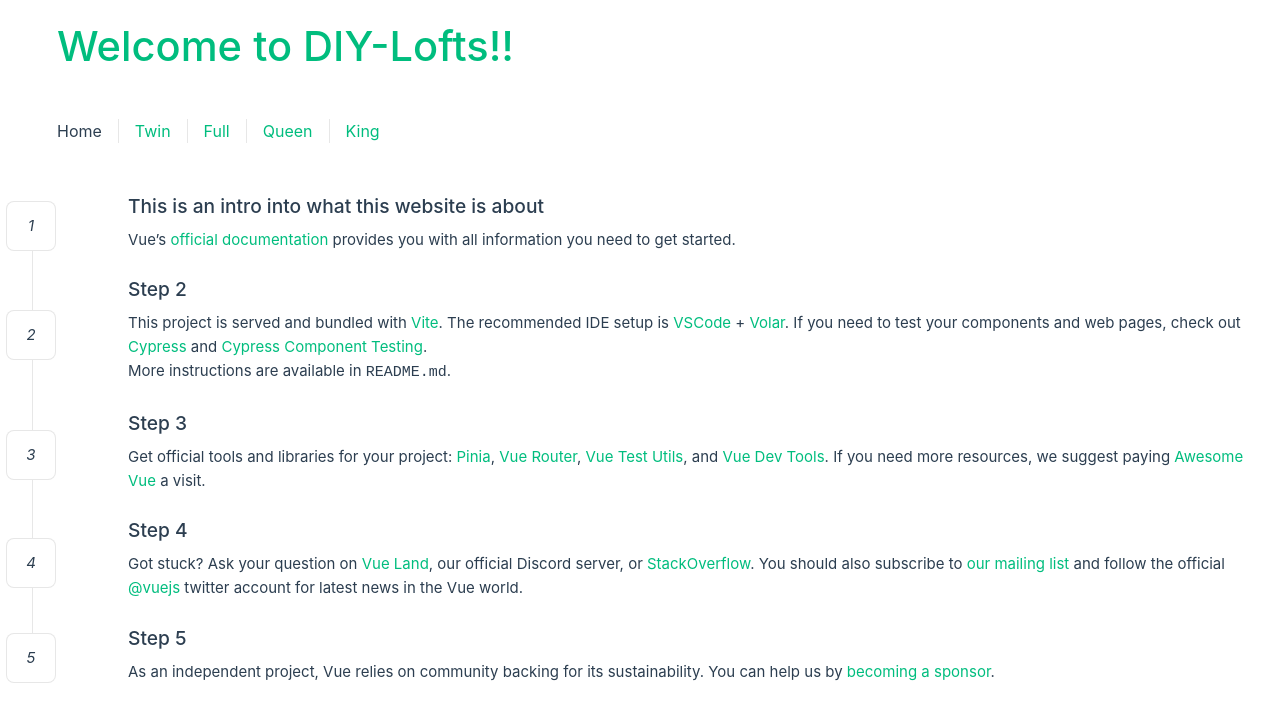
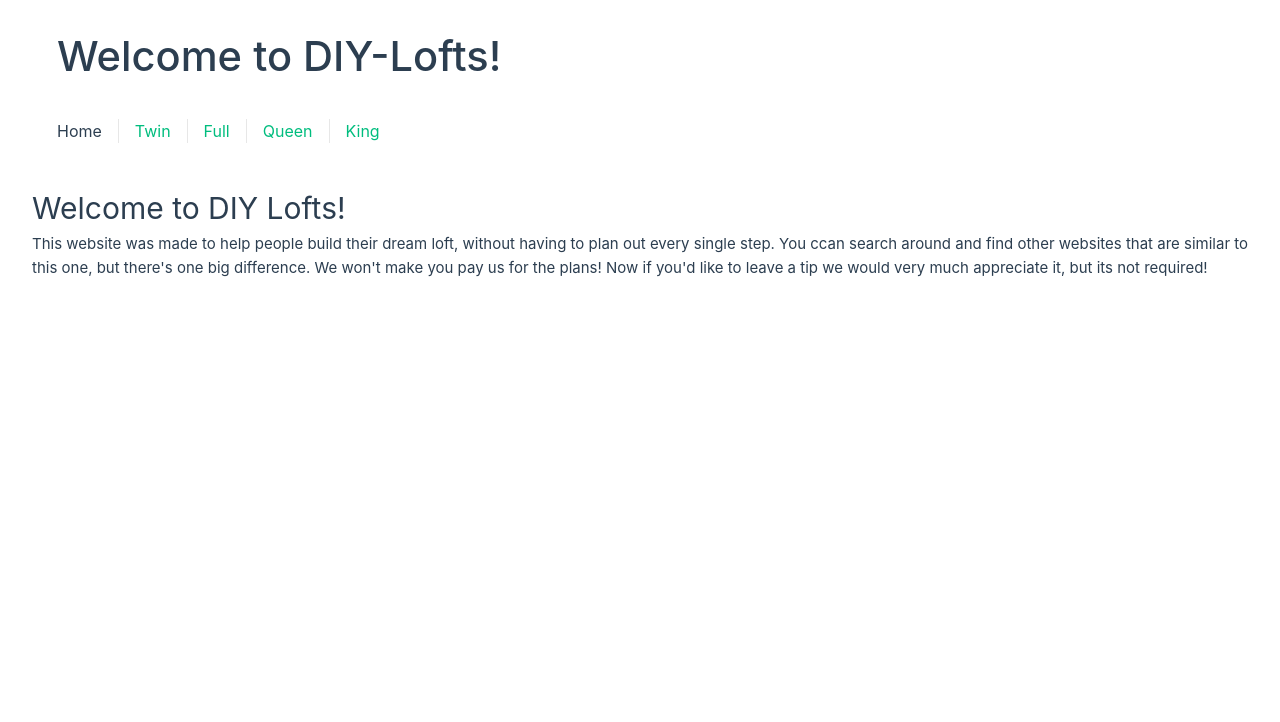
Before and after one commit to Armando-Robles/DIY-Loft, a Vue app: page / in a window 1280 px wide. Shown: the top 722 px of the page. Built offline with nearby package versions, Linux system fonts and the light colour scheme.

Commit message:
Added 4 components, made the Full page testpage

```diff
--- a/src/App.vue
+++ b/src/App.vue
@@ -1,15 +1,14 @@
 <script setup>
 import { RouterLink, RouterView } from 'vue-router'
-import Home from './components/Home.vue'
+// import Home from './components/Home.vue'
 </script>
 
 <template>
   <header>
-    <!-- <img alt="Vue logo" class="logo" src="@/assets/logo.svg" width="125" height="125" /> -->
-
-    <div class="wrapper">
-      <Home msg="Welcome to DIY-Lofts!!" />
-
+    <div class="greetings">
+      <h1>Welcome to DIY-Lofts!</h1>
+      </div>
+      <div>
       <nav>
         <RouterLink to="/">Home</RouterLink>
         <RouterLink to="/twin">Twin</RouterLink>
@@ -19,8 +18,10 @@ import Home from './components/Home.vue'
       </nav>
     </div>
   </header>
+  <div>
+    <RouterView />
+  </div>
 
-  <RouterView />
 </template>
 
 <style scoped>
@@ -30,6 +31,16 @@ header {
   /* justify-content: center; */
   padding: 25px;
 }
+
+h1 {
+  font-weight: 500;
+  font-size: 2.6rem;
+  /* position: fixed; */
+}
+.greetings h1 {
+  text-align: center;
+}
+
 
 .logo {
   display: block;
@@ -72,7 +83,7 @@ nav a:first-of-type {
     margin: 0 2rem 0 0;
   }
 
-  header .wrapper {
+  header .greetings {
     display: flex;
     align-items: center;
     flex-wrap: wrap;
@@ -86,5 +97,8 @@ nav a:first-of-type {
     padding: 1rem 0;
     margin-top: 1rem;
   }
+  /* .greetings h1 {
+    text-align: left;
+  } */
 }
 </style>
--- a/src/components/ExampleBanner.vue
+++ /dev/null
@@ -1,39 +0,0 @@
-<script setup>
-defineProps({
-  source: {
-    type: String,
-    required: true
-  }
-})
-</script>
-
-<template>
-  <div class="greetings">
-    <img src="{{ source }}" />
-  </div>
-</template>
-
-<style scoped>
-h1 {
-  font-weight: 500;
-  font-size: 2.6rem;
-  position: relative;
-  top: -10px;
-}
-
-h3 {
-  font-size: 1.2rem;
-}
-
-.greetings h1,
-.greetings h3 {
-  text-align: center;
-}
-
-@media (min-width: 1024px) {
-  .greetings h1,
-  .greetings h3 {
-    text-align: left;
-  }
-}
-</style>
--- a/src/components/Home.vue
+++ b/src/components/Home.vue
@@ -17,22 +17,15 @@ defineProps({
 h1 {
   font-weight: 500;
   font-size: 2.6rem;
-  position: relative;
-  top: -10px;
+  position: fixed;
 }
 
-h3 {
-  font-size: 1.2rem;
-}
-
-.greetings h1,
-.greetings h3 {
+.greetings h1 {
   text-align: center;
 }
 
 @media (min-width: 1024px) {
-  .greetings h1,
-  .greetings h3 {
+  .greetings h1 {
     text-align: left;
   }
 }
--- /dev/null
+++ b/src/components/Materials.vue
@@ -0,0 +1,16 @@
+<template>
+    <div class="materialbox">
+      <h2><slot name="mnh"></slot></h2>
+      <p><slot name="mnp"></slot></p>
+    </div>
+  </template>
+
+  <style scoped>
+  .materialbox{
+    padding: 2rem;
+  }
+
+  @media (min-width: 1024px) {
+
+  }
+  </style>
--- /dev/null
+++ b/src/components/Onthispage.vue
@@ -0,0 +1,20 @@
+<template>
+    <div class="otpbox">
+      <h2><slot name="otph"></slot></h2>
+      <p><slot name="otpp"></slot></p>
+    </div>
+  </template>
+
+  <style scoped>
+  .otpbox{
+    border-style: solid;
+    border-width: 2px;
+    border-radius: 1rem;
+    border-color: hsla(160, 100%, 37%, 1);
+    padding: 2rem;
+  }
+
+  @media (min-width: 1024px) {
+
+  }
+  </style>
--- /dev/null
+++ b/src/components/Pageheader.vue
@@ -0,0 +1,16 @@
+<template>
+    <div class="infobox">
+      <h2><slot name="lsh"></slot></h2>
+      <p><slot name="lshp"></slot></p>
+    </div>
+  </template>
+
+  <style scoped>
+  .infobox{
+    padding: 2rem;
+  }
+
+  @media (min-width: 1024px) {
+
+  }
+  </style>
--- /dev/null
+++ b/src/components/Pricing.vue
@@ -0,0 +1,16 @@
+<template>
+    <div class="pricingbox">
+      <h2><slot name="ph"></slot></h2>
+      <p><slot name="pp"></slot></p>
+    </div>
+  </template>
+
+  <style scoped>
+  .pricingbox{
+    padding: 2rem;
+  }
+
+  @media (min-width: 1024px) {
+
+  }
+  </style>
--- a/src/components/TheWelcome.vue
+++ b/src/components/TheWelcome.vue
@@ -3,82 +3,16 @@ import Steps from '../components/Steps.vue'
 </script>
 
 <template>
+<div class="intro">
+  <h1>Welcome to DIY Lofts!</h1>
+  <p>This website was made to help people build their dream loft, without having to plan out every single step. You ccan search around and find other
+    websites that are similar to this one, but there's one big difference. We won't make you pay us for the plans! Now if you'd like to leave a tip we
+  would very much appreciate it, but its not required! </p>
+</div>
+</template>
 
-
-
-  <Steps>
-    <template #icon>
-      1
-    </template>
-    <template #heading>This is an intro into what this website is about</template>
-
-    Vue’s
-    <a href="https://vuejs.org/" target="_blank" rel="noopener">official documentation</a>
-    provides you with all information you need to get started.
-  </Steps>
-
-  <Steps>
-    <template #icon>
-      2
-    </template>
-    <template #heading>Step 2</template>
-
-    This project is served and bundled with
-    <a href="https://vitejs.dev/guide/features.html" target="_blank" rel="noopener">Vite</a>. The
-    recommended IDE setup is
-    <a href="https://code.visualstudio.com/" target="_blank" rel="noopener">VSCode</a> +
-    <a href="https://github.com/johnsoncodehk/volar" target="_blank" rel="noopener">Volar</a>. If
-    you need to test your components and web pages, check out
-    <a href="https://www.cypress.io/" target="_blank" rel="noopener">Cypress</a> and
-    <a href="https://on.cypress.io/component" target="_blank">Cypress Component Testing</a>.
-
-    <br />
-
-    More instructions are available in <code>README.md</code>.
-  </Steps>
-
-  <Steps>
-    <template #icon>
-      3
-    </template>
-    <template #heading>Step 3</template>
-
-    Get official tools and libraries for your project:
-    <a href="https://pinia.vuejs.org/" target="_blank" rel="noopener">Pinia</a>,
-    <a href="https://router.vuejs.org/" target="_blank" rel="noopener">Vue Router</a>,
-    <a href="https://test-utils.vuejs.org/" target="_blank" rel="noopener">Vue Test Utils</a>, and
-    <a href="https://github.com/vuejs/devtools" target="_blank" rel="noopener">Vue Dev Tools</a>. If
-    you need more resources, we suggest paying
-    <a href="https://github.com/vuejs/awesome-vue" target="_blank" rel="noopener">Awesome Vue</a>
-    a visit.
-  </Steps>
-
-  <Steps>
-    <template #icon>
-      4
-    </template>
-    <template #heading>Step 4</template>
-
-    Got stuck? Ask your question on
-    <a href="https://chat.vuejs.org" target="_blank" rel="noopener">Vue Land</a>, our official
-    Discord server, or
-    <a href="https://stackoverflow.com/questions/tagged/vue.js" target="_blank" rel="noopener"
-      >StackOverflow</a
-    >. You should also subscribe to
-    <a href="https://news.vuejs.org" target="_blank" rel="noopener">our mailing list</a> and follow
-    the official
-    <a href="https://twitter.com/vuejs" target="_blank" rel="noopener">@vuejs</a>
-    twitter account for latest news in the Vue world.
-  </Steps>
-
-  <Steps>
-    <template #icon>
-      5
-    </template>
-    <template #heading>Step 5</template>
-
-    As an independent project, Vue relies on community backing for its sustainability. You can help
-    us by
-    <a href="https://vuejs.org/sponsor/" target="_blank" rel="noopener">becoming a sponsor</a>.
-  </Steps>
-</template>
+<style>
+.intro {
+  align-items: center;
+}
+</style>
--- a/src/views/Full.vue
+++ b/src/views/Full.vue
@@ -1,36 +1,106 @@
 <script setup>
-import Steps from '../components/Steps.vue'
+import Steps from "../components/Steps.vue";
+import Lsh from "../components/Pageheader.vue";
+import Otp from "../components/Onthispage.vue";
+import Mn from "../components/Materials.vue";
+import Pricing from '../components/Pricing.vue';
 </script>
 
 <template>
+  <div id="about"> <!-- Loft Size Header -->
+    <Lsh>
+      <template #lsh> Ah the classic Full bed </template>
+      <template #lshp>
+        There's nothing classic, just wanted to say that.
+      </template>
+    </Lsh>
+  </div>
 
+  <div> <!-- On This Page -->
+    <Otp>
+      <template #otph>
+        Here is a breakdown of what you'll find on this page!
+      </template>
+      <template #otpp>
+        <ul>
+          <li><a href="#about">About</a></li>
+          <li><a href="#materials">Materials</a></li>
+          <li><a href="#pricing">Pricing</a></li>
+          <li><a href="#steps">Steps</a></li>
+          <li><a href="#extras">Extras</a></li>
+        </ul>
+      </template>
+    </Otp>
+  </div>
 
+  <div id="materials"> <!-- Materials -->
+    <Mn>
+      <template #mnh>
+        Here is a list of the materials that will be needed for this project.
+      </template>
+      <template #mnp>
+        <ul>
+          <li>Wood</li>
+          <li>Tools</li>
+          <li>Determination</li>
+          <li>Courage</li>
+          <li>A nice lunch</li>
+        </ul>
+      </template>
+    </Mn>
+  </div>
 
+  <div id="pricing">
+    <Pricing>
+      <template #ph>
+        What should this project cost me?
+      </template>
+      <template #pp>
+        Let's talk about that..
+      </template>
+    </Pricing>
+  </div>
+
+  <div id="steps"> <!-- Steps portion -->
     <Steps>
-    <template #icon>
-      1
-    </template>
+      <template #icon> 1 </template>
       <template #heading>Step 1</template>
 
       Vue’s
-    <a href="https://vuejs.org/" target="_blank" rel="noopener">official documentation</a>
+      <a href="https://vuejs.org/" target="_blank" rel="noopener"
+        >official documentation</a
+      >
       provides you with all information you need to get started.
     </Steps>
 
     <Steps>
-    <template #icon>
-      2
-    </template>
+      <template #icon> 2 </template>
       <template #heading>Step 2</template>
 
       This project is served and bundled with
-    <a href="https://vitejs.dev/guide/features.html" target="_blank" rel="noopener">Vite</a>. The
-    recommended IDE setup is
-    <a href="https://code.visualstudio.com/" target="_blank" rel="noopener">VSCode</a> +
-    <a href="https://github.com/johnsoncodehk/volar" target="_blank" rel="noopener">Volar</a>. If
-    you need to test your components and web pages, check out
-    <a href="https://www.cypress.io/" target="_blank" rel="noopener">Cypress</a> and
-    <a href="https://on.cypress.io/component" target="_blank">Cypress Component Testing</a>.
+      <a
+        href="https://vitejs.dev/guide/features.html"
+        target="_blank"
+        rel="noopener"
+        >Vite</a
+      >. The recommended IDE setup is
+      <a href="https://code.visualstudio.com/" target="_blank" rel="noopener"
+        >VSCode</a
+      >
+      +
+      <a
+        href="https://github.com/johnsoncodehk/volar"
+        target="_blank"
+        rel="noopener"
+        >Volar</a
+      >. If you need to test your components and web pages, check out
+      <a href="https://www.cypress.io/" target="_blank" rel="noopener"
+        >Cypress</a
+      >
+      and
+      <a href="https://on.cypress.io/component" target="_blank"
+        >Cypress Component Testing</a
+      >.
 
       <br />
 
@@ -38,49 +108,65 @@ import Steps from '../components/Steps.vue'
     </Steps>
 
     <Steps>
-    <template #icon>
-      3
-    </template>
+      <template #icon> 3 </template>
       <template #heading>Step 3</template>
 
       Get official tools and libraries for your project:
-    <a href="https://pinia.vuejs.org/" target="_blank" rel="noopener">Pinia</a>,
-    <a href="https://router.vuejs.org/" target="_blank" rel="noopener">Vue Router</a>,
-    <a href="https://test-utils.vuejs.org/" target="_blank" rel="noopener">Vue Test Utils</a>, and
-    <a href="https://github.com/vuejs/devtools" target="_blank" rel="noopener">Vue Dev Tools</a>. If
-    you need more resources, we suggest paying
-    <a href="https://github.com/vuejs/awesome-vue" target="_blank" rel="noopener">Awesome Vue</a>
+      <a href="https://pinia.vuejs.org/" target="_blank" rel="noopener">Pinia</a
+      >,
+      <a href="https://router.vuejs.org/" target="_blank" rel="noopener"
+        >Vue Router</a
+      >,
+      <a href="https://test-utils.vuejs.org/" target="_blank" rel="noopener"
+        >Vue Test Utils</a
+      >, and
+      <a href="https://github.com/vuejs/devtools" target="_blank" rel="noopener"
+        >Vue Dev Tools</a
+      >. If you need more resources, we suggest paying
+      <a
+        href="https://github.com/vuejs/awesome-vue"
+        target="_blank"
+        rel="noopener"
+        >Awesome Vue</a
+      >
       a visit.
     </Steps>
 
     <Steps>
-    <template #icon>
-      4
-    </template>
+      <template #icon> 4 </template>
       <template #heading>Step 4</template>
 
       Got stuck? Ask your question on
-    <a href="https://chat.vuejs.org" target="_blank" rel="noopener">Vue Land</a>, our official
-    Discord server, or
-    <a href="https://stackoverflow.com/questions/tagged/vue.js" target="_blank" rel="noopener"
+      <a href="https://chat.vuejs.org" target="_blank" rel="noopener"
+        >Vue Land</a
+      >, our official Discord server, or
+      <a
+        href="https://stackoverflow.com/questions/tagged/vue.js"
+        target="_blank"
+        rel="noopener"
         >StackOverflow</a
       >. You should also subscribe to
-    <a href="https://news.vuejs.org" target="_blank" rel="noopener">our mailing list</a> and follow
-    the official
-    <a href="https://twitter.com/vuejs" target="_blank" rel="noopener">@vuejs</a>
+      <a href="https://news.vuejs.org" target="_blank" rel="noopener"
+        >our mailing list</a
+      >
+      and follow the official
+      <a href="https://twitter.com/vuejs" target="_blank" rel="noopener"
+        >@vuejs</a
+      >
       twitter account for latest news in the Vue world.
     </Steps>
 
     <Steps>
-    <template #icon>
-      5
-    </template>
+      <template #icon> 5 </template>
       <template #heading>Step 5</template>
 
-    As an independent project, Vue relies on community backing for its sustainability. You can help
-    us by
-    <a href="https://vuejs.org/sponsor/" target="_blank" rel="noopener">becoming a sponsor</a>.
+      As an independent project, Vue relies on community backing for its
+      sustainability. You can help us by
+      <a href="https://vuejs.org/sponsor/" target="_blank" rel="noopener"
+        >becoming a sponsor</a
+      >.
     </Steps>
+  </div>
 </template>
 
 
```
Lines whose indentation alone changed are shown as unchanged.
